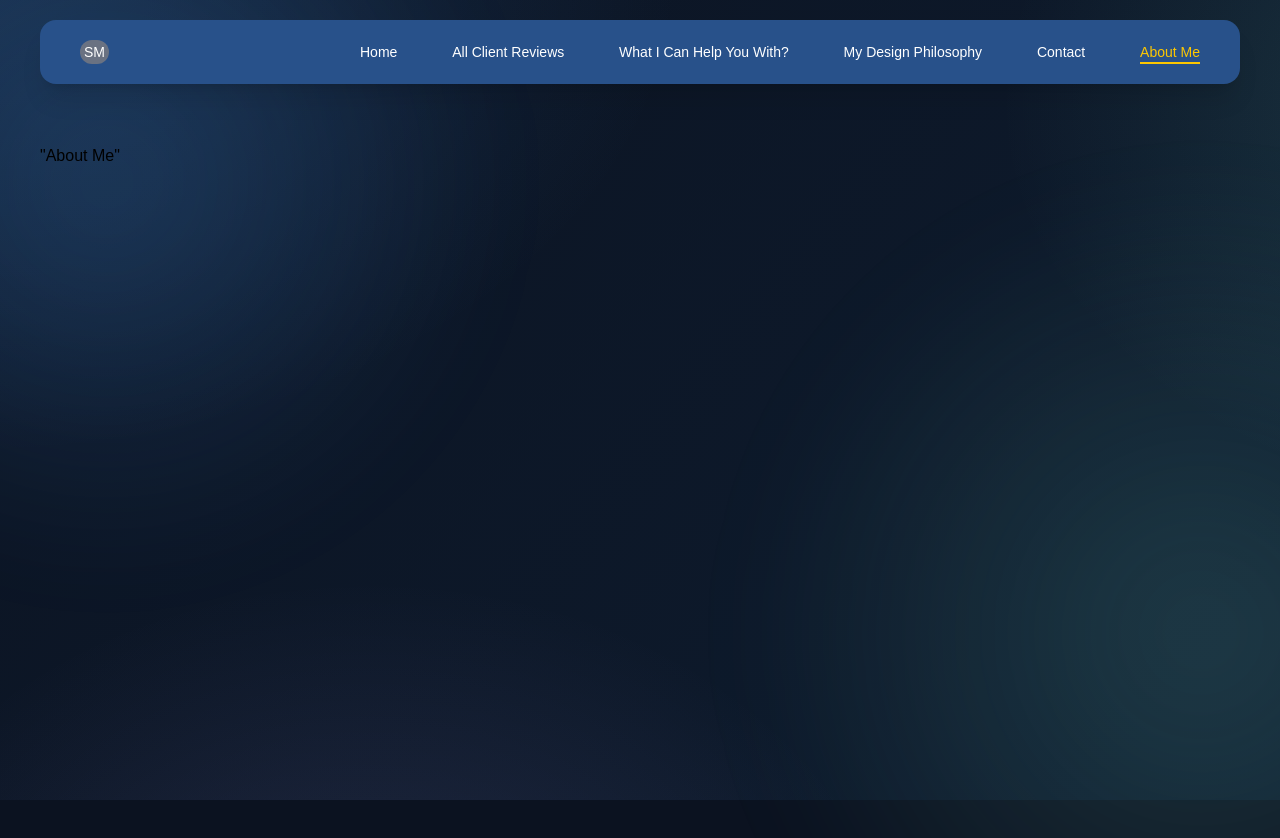
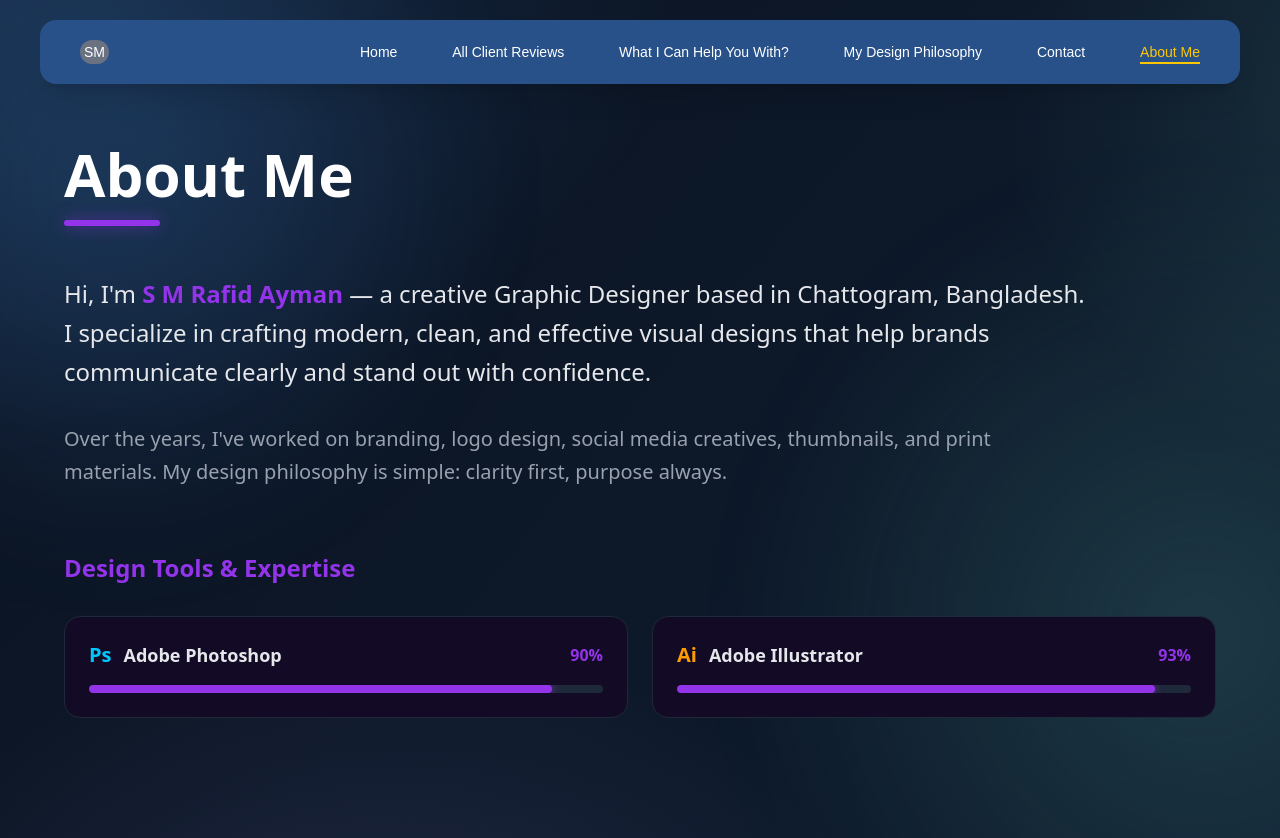
Before and after one commit to nakib360/S-M-Rafid-Ayman-s-Portfolio, a React (Vite) app: page /About in a window 1280 px wide. Before the commit the page ends 800 px from the top, so only its background shows below. Built offline with nearby package versions, Linux system fonts and the light colour scheme; a web font is replaced by a local one.

Commit message:
adding About

```diff
--- /dev/null
+++ b/src/Components/Pages/About.jsx
@@ -0,0 +1,78 @@
+const About = () => {
+    const skills = [
+        {
+            name: "Adobe Photoshop",
+            level: "90%",
+            icon: "Ps",
+            iconColor: "text-[#00c8ff]" // Classic Photoshop Blue
+        },
+        {
+            name: "Adobe Illustrator",
+            level: "93%",
+            icon: "Ai",
+            iconColor: "text-[#ff9a00]" // Classic Illustrator Orange
+        }
+    ];
+    return (
+        <div className="px-6 font-sans text-white pb-20">
+            <div className="max-w-7xl mx-auto">
+
+                {/* Header Section */}
+                <div className="mb-12">
+                    <h2 className="text-5xl md:text-6xl font-extrabold mb-4">About Me</h2>
+                    <div className="w-24 h-1.5 bg-[#9333ea] rounded-full shadow-[0_0_15px_rgba(147,51,234,0.6)]"></div>
+                </div>
+
+                {/* Content Section */}
+                <div className="max-w-5xl mb-16 space-y-8">
+                    <p className="text-xl md:text-2xl leading-relaxed text-gray-200">
+                        Hi, I'm <span className="text-[#9333ea] font-bold">S M Rafid Ayman</span> — a creative Graphic Designer based in Chattogram, Bangladesh. I specialize in crafting modern, clean, and effective visual designs that help brands communicate clearly and stand out with confidence.
+                    </p>
+                    <p className="text-lg md:text-xl leading-relaxed text-gray-400">
+                        Over the years, I've worked on branding, logo design, social media creatives, thumbnails, and print materials. My design philosophy is simple: clarity first, purpose always.
+                    </p>
+                </div>
+
+                {/* Skills Section */}
+                <div>
+                    <h3 className="text-2xl font-bold text-[#9333ea] mb-8">
+                        Design Tools & Expertise
+                    </h3>
+
+                    <div className="grid grid-cols-1 md:grid-cols-2 gap-6">
+                        {skills.map((skill, index) => (
+                            <div
+                                key={index}
+                                className="bg-[#130b25] border border-gray-800 rounded-2xl p-6"
+                            >
+                                <div className="flex justify-between items-center mb-4">
+                                    <div className="flex items-center gap-3">
+                                        <span className={`font-black text-xl ${skill.iconColor}`}>
+                                            {skill.icon}
+                                        </span>
+                                        <span className="font-bold text-lg text-gray-200">
+                                            {skill.name}
+                                        </span>
+                                    </div>
+                                    <span className="text-[#9333ea] font-bold">{skill.level}</span>
+                                </div>
+
+                                {/* Progress Bar Background */}
+                                <div className="w-full bg-gray-800 h-2 rounded-full overflow-hidden">
+                                    {/* Progress Fill */}
+                                    <div
+                                        className="bg-[#9333ea] h-full rounded-full shadow-[0_0_10px_rgba(147,51,234,0.8)]"
+                                        style={{ width: skill.level }}
+                                    ></div>
+                                </div>
+                            </div>
+                        ))}
+                    </div>
+                </div>
+
+            </div>
+        </div>
+    );
+};
+
+export default About;
--- a/src/Router/Router.jsx
+++ b/src/Router/Router.jsx
@@ -5,6 +5,7 @@ import Reviews from "../Components/Pages/Reviews";
 import Help from "../Components/Pages/Help";
 import Philosophy from "../Components/Pages/Philosophy";
 import Contact from "../Components/Pages/Contact";
+import About from "../Components/Pages/About";
 
 const router = createBrowserRouter([
     {
@@ -33,7 +34,7 @@ const router = createBrowserRouter([
             },
             {
                 path: "/About",
-                element: <p>"About Me"</p>,
+                element: <About/>,
             }
         ]
     }
```
